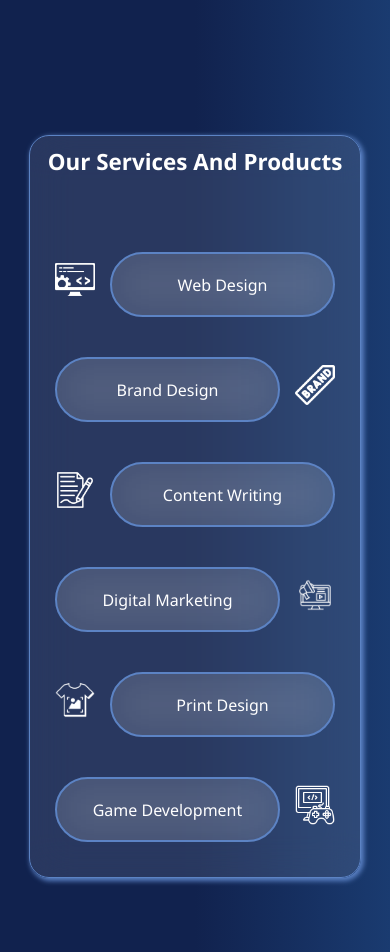
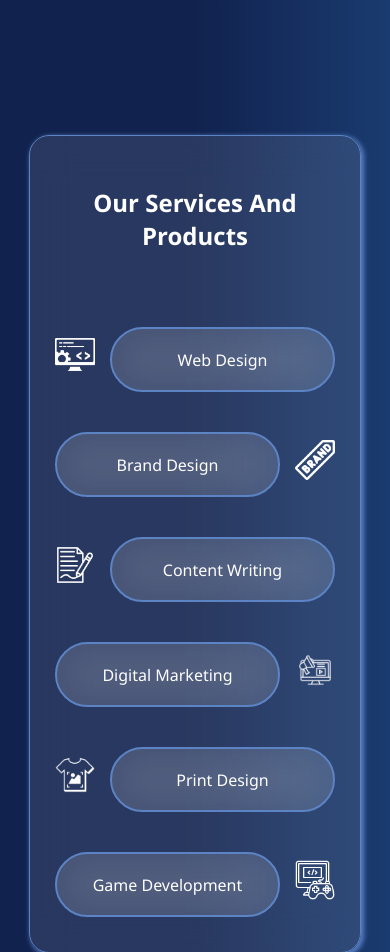
Before and after one commit to Scratch-Studios/scratchstudios, a plain HTML site: page index.html in a window 390 px wide. Shown: the part 840-1792 px from the top of the page. Drawn offline with Linux system fonts and the light colour scheme.

Commit message:
version 0.10

```diff
--- a/scratch_studios.css
+++ b/scratch_studios.css
@@ -460,7 +460,8 @@ nav ul li a:hover::after{
 
 @media (max-width: 768px) {
     #services{
-        padding: 20px;
+        padding: 10px;
+       padding-top: 50px;
     }
     .outerbox {
         flex-direction: row;
@@ -470,6 +471,7 @@ nav ul li a:hover::after{
     .icon-left, .icon-right {
         margin-bottom: 10px;
     }
+
 
     .title h2 {
         font-size: 1.6rem;
@@ -488,9 +490,10 @@ nav ul li a:hover::after{
 @media (max-width: 480px) {
     #services{
         padding: 10px;
+        padding-top: 50px;
     }
     .title h2 {
-        font-size: 1.4rem;
+        font-size: 1.5rem;
     }
 
     .outerbox {
@@ -758,6 +761,15 @@ nav ul li a:hover::after{
 }
 
 /* Responsive Styles */
+
+@media(max-width:480px){
+
+
+    .team-heading{
+        font-size: 1.7rem;
+    }
+
+}
 @media (max-width: 768px) {
     #About {
         max-width: 95%;
@@ -902,7 +914,7 @@ h2, h3 {
 
 @media (max-width: 480px) {
     .contact-container h1 {
-        font-size: 1.6rem;
+        font-size: 2rem;
     }
 
     .contact-container p {
```
